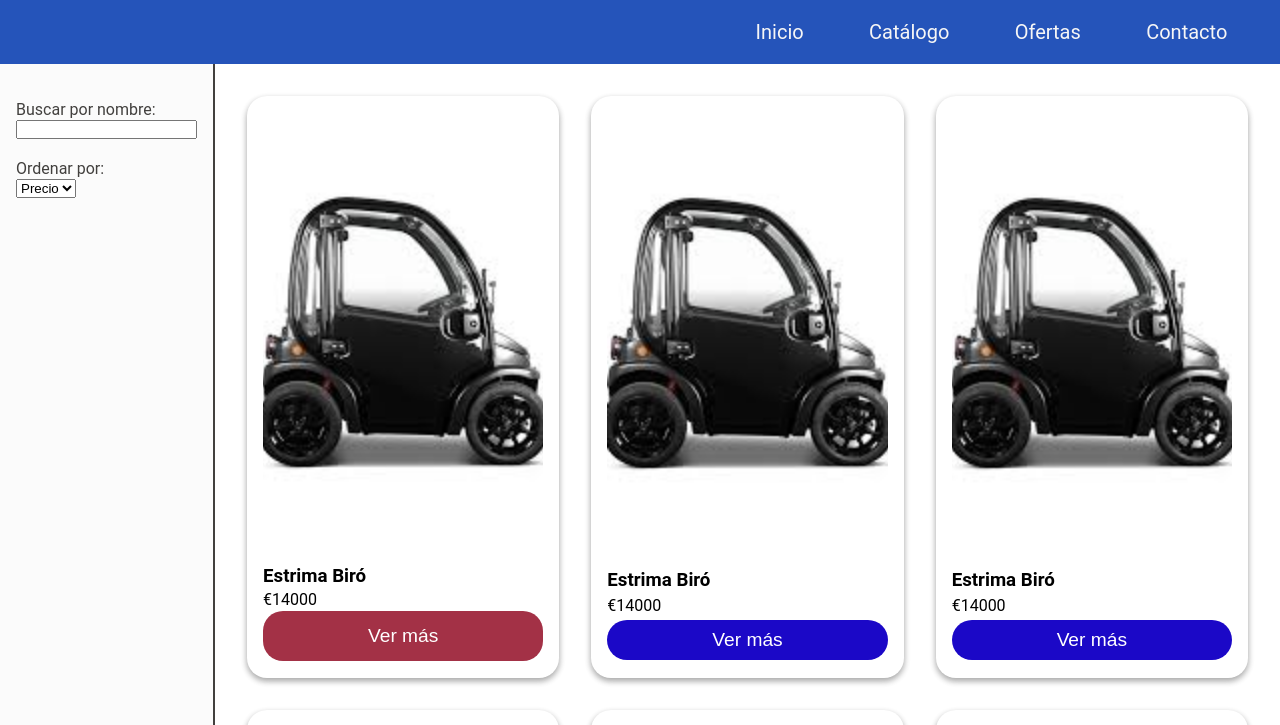
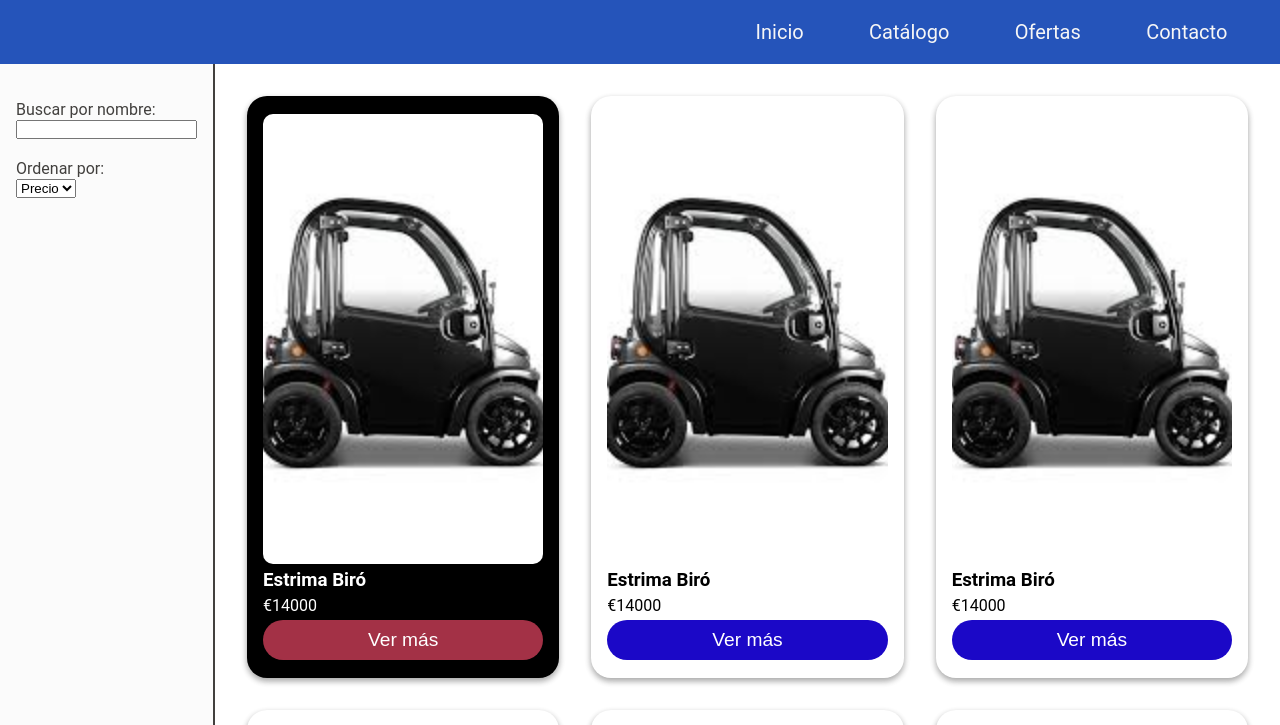
Before and after one commit to GonzaloDelgadoBcom/Modulo2-Desafio3, a plain HTML site: page index.html in a window 1280 px wide. In both pictures the pointer is over the button 403 px from the left and 639 px from the top of the page. Shown: the top 725 px of the page. Drawn offline with Linux system fonts and the light colour scheme; some icons are missing.

Commit message:
Commit :)

```diff
--- a/assets/styles/styles.css
+++ b/assets/styles/styles.css
@@ -53,6 +53,7 @@
     background-color: rgb(27, 8, 199);
     color: #fff;
     font-size: larger;
+    transition: all 0.5s;
 }
 
 main {
@@ -63,10 +64,20 @@
 }
 
 button:hover {
+    height: 40px;
+    border-radius: 20px;
+    border: none;
+    background-color: rgb(163, 49, 70);
+    cursor: pointer;
+}
+
+button:active {
     height: 50px;
     border-radius: 20px;
     border: none;
     background-color: rgb(163, 49, 70);
+    transform: translateY(4px);
+    box-shadow: 0 5px #666;
 }
 
 .card {
@@ -79,6 +90,7 @@
     margin: 1rem;
     border-radius: 20px;
     height: 550px;
+    transition: all 0.5s;
 }
 
 .card img {
@@ -87,8 +99,16 @@
     object-fit: cover;
     vertical-align: top;
     border-radius: 10px;
+
 }
 
+.card:hover {
+    background-color: #000000;
+    -webkit-transition: background-color 1000ms linear;
+    -ms-transition: background-color 1000ms linear;
+    transition: background-color 1000ms linear;
+    color: #fff;
+}
 
 footer {
     background-color: #42403e;
@@ -114,7 +134,7 @@
     #root {
         display: grid;
         grid-template-areas:
-        "nav nav "
+        "nav nav"
         "filtro main"
         "footer footer"
         ;
@@ -144,8 +164,11 @@
  }
 
  .l-menu a:hover {
-    text-decoration: none;
-    color: #e51919;
+    background-color: #000000;
+    -webkit-transition: background-color 1000ms linear;
+    -ms-transition: background-color 1000ms linear;
+    transition: background-color 1000ms linear;
+    color: #fff;
  }
 
  .filtro {
@@ -172,6 +195,7 @@
     }
 }
 
+
 @media (min-width: 992px) {
     main {
         grid-template-columns: 1fr 1fr 1fr;
```
